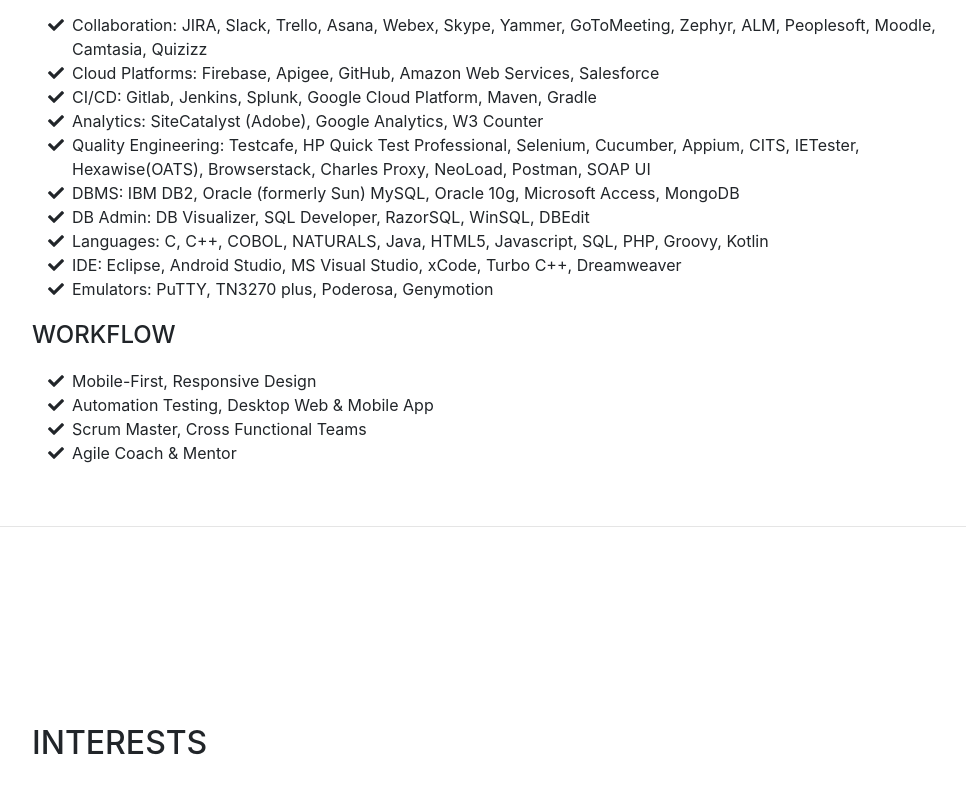
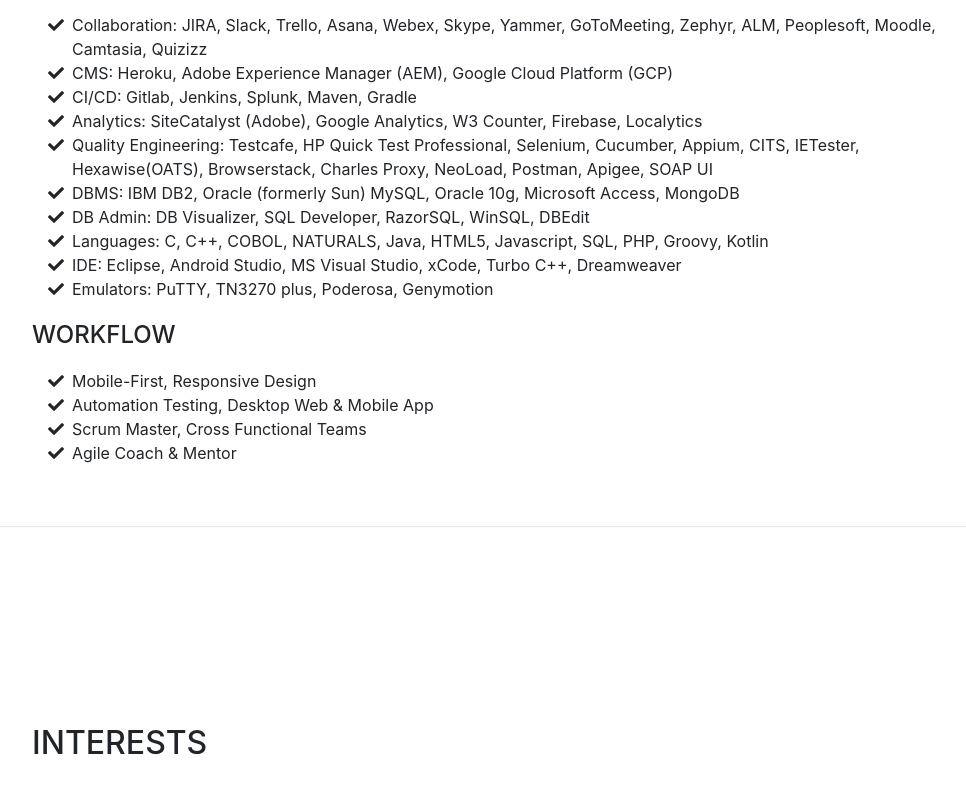
Before and after one commit to Ramnath85/Ramnath85.github.io, a website with bundled scripts: page index.html in a window 1280 px wide. Shown: the part 4264-5071 px from the top of the page, without its empty margins (288-1254 px from the left). Built offline with nearby package versions, Linux system fonts and the light colour scheme; a web font is replaced by a local one.

Commit message:
Update index.html

```diff
--- a/index.html
+++ b/index.html
@@ -279,16 +279,16 @@
 			<li>
 			<li>
               <i class="fa-li fa fa-check"></i>
-              Cloud Platforms: Firebase, Apigee, GitHub, Amazon Web Services, Salesforce</li>
+              CMS: Heroku, Adobe Experience Manager (AEM), Google Cloud Platform (GCP)</li>
 			<li>
               <i class="fa-li fa fa-check"></i>
-              CI/CD: Gitlab, Jenkins, Splunk, Google Cloud Platform, Maven, Gradle</li>
+              CI/CD: Gitlab, Jenkins, Splunk, Maven, Gradle</li>
             <li>
               <i class="fa-li fa fa-check"></i>
-              Analytics:  SiteCatalyst (Adobe), Google Analytics, W3 Counter</li>
+              Analytics:  SiteCatalyst (Adobe), Google Analytics, W3 Counter, Firebase, Localytics</li>
             <li>
               <i class="fa-li fa fa-check"></i>
-              Quality Engineering: Testcafe, HP Quick Test Professional, Selenium, Cucumber, Appium, CITS, IETester, Hexawise(OATS), Browserstack, Charles Proxy, NeoLoad, Postman, SOAP UI</li>
+              Quality Engineering: Testcafe, HP Quick Test Professional, Selenium, Cucumber, Appium, CITS, IETester, Hexawise(OATS), Browserstack, Charles Proxy, NeoLoad, Postman, Apigee, SOAP UI</li>
             <li>
               <i class="fa-li fa fa-check"></i>
               DBMS: IBM DB2, Oracle (formerly Sun) MySQL, Oracle 10g, Microsoft Access, MongoDB</li>
```
